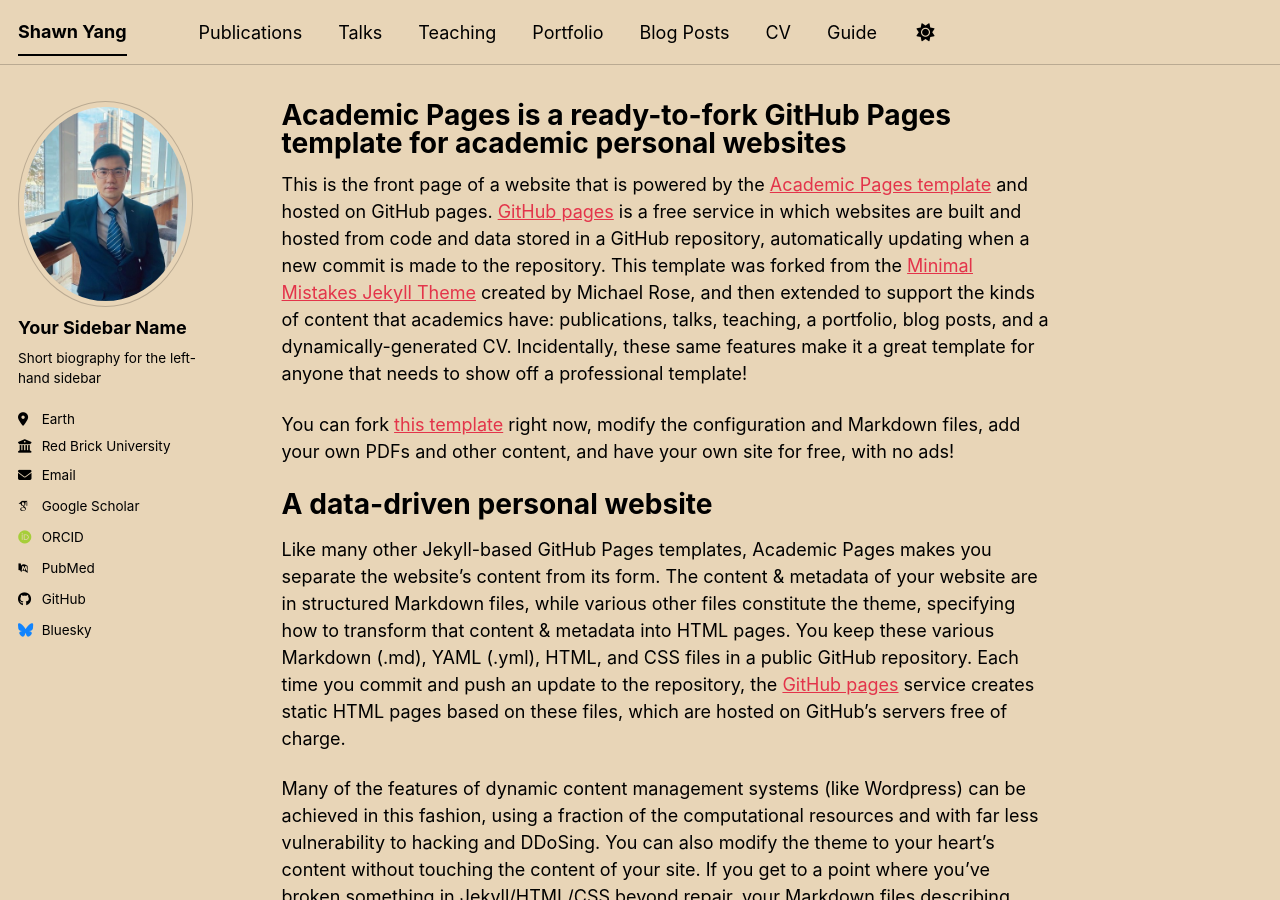
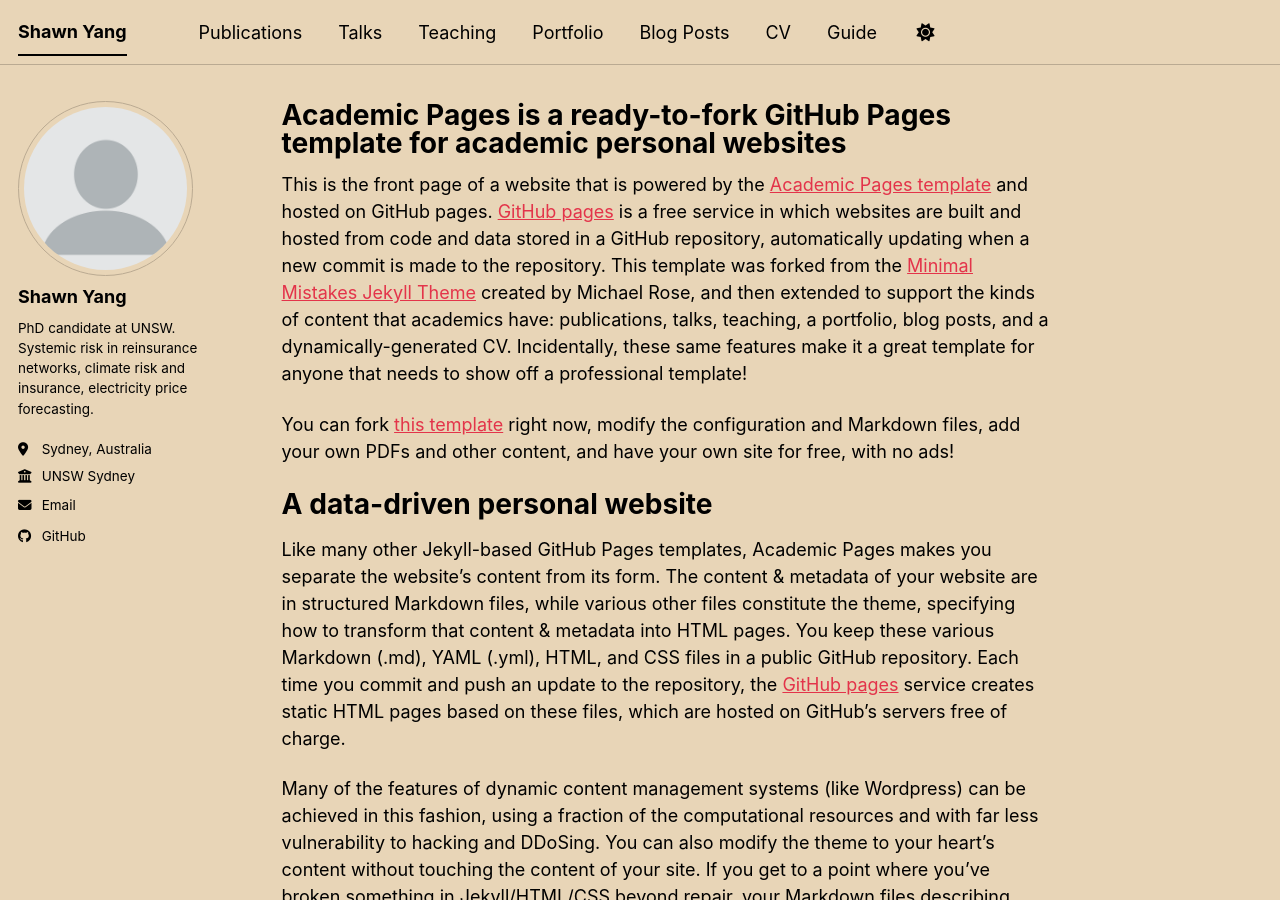
Before and after one commit to Shawnyangbest/Shawnyangbest, a Jekyll site: the page built from _pages/about.md, in a window 1280 px wide and 900 px high. Built offline with Jekyll 4.4.1, drawn with Linux system fonts in a browser that asks for light colours; some web fonts are replaced; a script bundle is joined from its source files by our own code; library files that are not in the unit come from our copies; some of the changed lines change nothing that is shown.

Commit message:
Update _config.yml

```diff
--- a/_config.yml
+++ b/_config.yml
@@ -21,65 +21,30 @@
 #               If a field is blank the icon and link will not appear, otherwise it will be shown.
 #               Additional customization can be done by editing /_includes/author-profile.html
 author:
-  # Biographic information
-  avatar           : "Professional photo.jpg"
-  name             : "Your Sidebar Name"
-  pronouns         : # example: "she/her"
-  bio              : "Short biography for the left-hand sidebar"
-  location         : "Earth"
-  employer         : "Red Brick University"
-  uri              : # URL
-  email            : "none@example.org"
+  avatar           : "profile.png"   # put profile.png in /images/ if you want it on homepage only
+  name             : "Shawn Yang"
+  pronouns         :
+  bio              : "PhD candidate at UNSW. Systemic risk in reinsurance networks, climate risk and insurance, electricity price forecasting."
+  location         : "Sydney, Australia"
+  employer         : "UNSW Sydney"
+  uri              :
+  email            : "s.yang@unsw.edu.au"
 
-  # Academic websites
-  academia         : # URL
-  arxiv            : # URL - Update with the correct link to your profile
-  googlescholar    : "https://scholar.google.com/citations?user=PS_CX0AAAAAJ"
-  inspire-hep      : # URL
-  impactstory      : # URL
-  orcid            : "https://orcid.org/yourorcidurl"
-  semantic         : # URL
-  ssrn             : # URL
-  pubmed           : "https://www.ncbi.nlm.nih.gov/pubmed/?term=john+snow"
-  researchgate     : # URL
-  scopus           : # URL
-  zotero           : # URL
+  googlescholar    :
+  orcid            :
+  ssrn             :
+
+  github           : "shawnyangbest"
+  linkedin         :
 
 
   # Repositories and software development
-  bitbucket        : # Username - Update with your username on the site
-  codepen          : # Username
-  dribbble         : # Username
-  github           : "academicpages"
-  kaggle           : # Username
-  stackoverflow    : # User number or user number and name (i.e., use "1" or "1/jeff-atwood")
-
-  # Social media
-  artstation       : # Username
-  bluesky          : "bsky.app" # Replace this with you Bluesky username
-  facebook         : # Username
-  flickr           : # Username
-  foursquare       : # Username
-  goodreads        : # Username
-  google_plus      : # Username
-  keybase          : # Username
-  instagram        : # Username
-  lastfm           : # Username
-  linkedin         : # Username
-  mastodon         : # URL
-  medium           : # URL
-  pinterest        : # Username
-  soundcloud       : # Username
-  steam            : # Username
-  telegram         : # URL
-  tumblr           : # Username
-  twitter          : # Username for X / Twitter
-  vine             : # Username
-  weibo            : # Username
-  wikipedia        : # Username
-  xing             : # Username
-  youtube          : # Username
-  zhihu            : # Username
+  #bitbucket        : # Username - Update with your username on the site
+  #codepen          : # Username
+  #dribbble         : # Username
+  #github           : "academicpages"
+  #kaggle           : # Username
+  #stackoverflow    : # User number or user number and name (i.e., use "1" or "1/jeff-atwood")
 
 # Publication Category - The following the list of publication categories and their headings
 publication_category:
@@ -220,18 +185,20 @@
 
 # These settings control the types of collections used by the template
 collections:
+  workingpapers:
+    output: true
+    permalink: /workingpapers/:path/
   teaching:
     output: true
     permalink: /:collection/:path/
   publications:
     output: true
     permalink: /:collection/:path/
-  portfolio:
-    output: true
-    permalink: /:collection/:path/
   talks:
     output: true
     permalink: /:collection/:path/
+
+
 
 
 # These settings control how pages and collections are included in the site
@@ -242,7 +209,7 @@
       type: posts
     values:
       layout: single
-      author_profile: true
+      author_profile: false
       read_time: true
       comments: true
       share: true
@@ -253,14 +220,14 @@
       type: pages
     values:
       layout: single
-      author_profile: true
+      author_profile: false
   # _teaching
   - scope:
       path: ""
       type: teaching
     values:
       layout: single
-      author_profile: true
+      author_profile: false
       share: true
       comments: true
   # _publications
@@ -269,7 +236,7 @@
       type: publications
     values:
       layout: single
-      author_profile: true
+      author_profile: false
       share: true
       comments: true
   # _portfolio
@@ -278,7 +245,7 @@
       type: portfolio
     values:
       layout: single
-      author_profile: true
+      author_profile: false
       share: true
       comment: true
   # _talks
@@ -287,8 +254,15 @@
       type: talks
     values:
       layout: talk
-      author_profile: true
+      author_profile: false
       share: true
+  # wp
+  - scope:
+      path: ""
+      type: workingpapers
+    values:
+      layout: single
+      author_profile: false
 
 
 # Sass/SCSS
```
